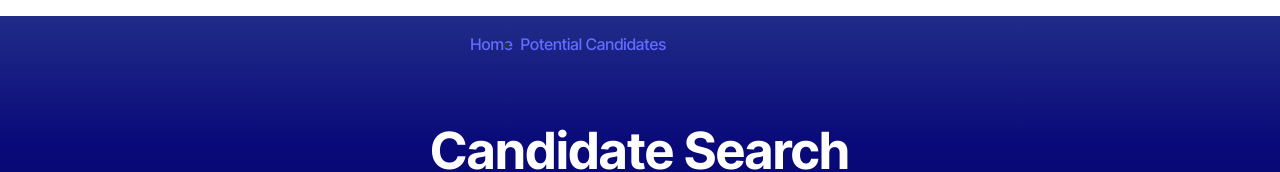
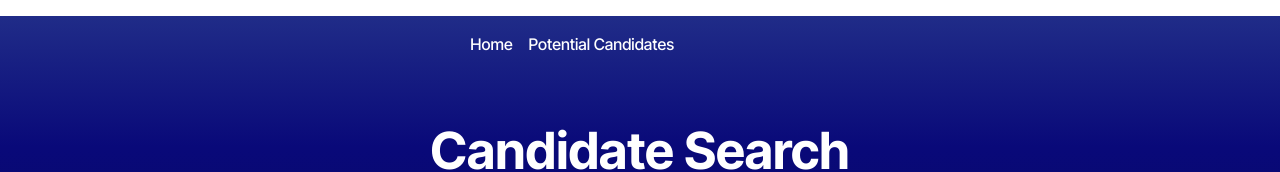
Before and after one commit to HPOGFD/wyaREACT, a React (Vite) app: page / in a window 1280 px wide. Shown: the top 172 px of the page. Built offline with nearby package versions, Linux system fonts and the light colour scheme; no server answers.

Commit message:
updated Nav for provided css

```diff
--- a/src/components/Nav.tsx
+++ b/src/components/Nav.tsx
@@ -1,17 +1,15 @@
 import { Link } from 'react-router-dom';
 
 const Nav = () => {
-  // TODO: Add necessary code to display the navigation bar and link between the pages
   return (
     <ul className="nav">
-    <li className="nav-item">
-        <Link to="/">Home</Link>
-    </li>
-    <li>
-        <Link to="/SavedCandidates">Potential Candidates</Link>
-    </li>
-
-</ul>
+      <li className="nav-item">
+        <Link className="nav-link" to="/">Home</Link>
+      </li>
+      <li className="nav-item">
+        <Link className="nav-link" to="/SavedCandidates">Potential Candidates</Link>
+      </li>
+    </ul>
   )
 };
 
```
